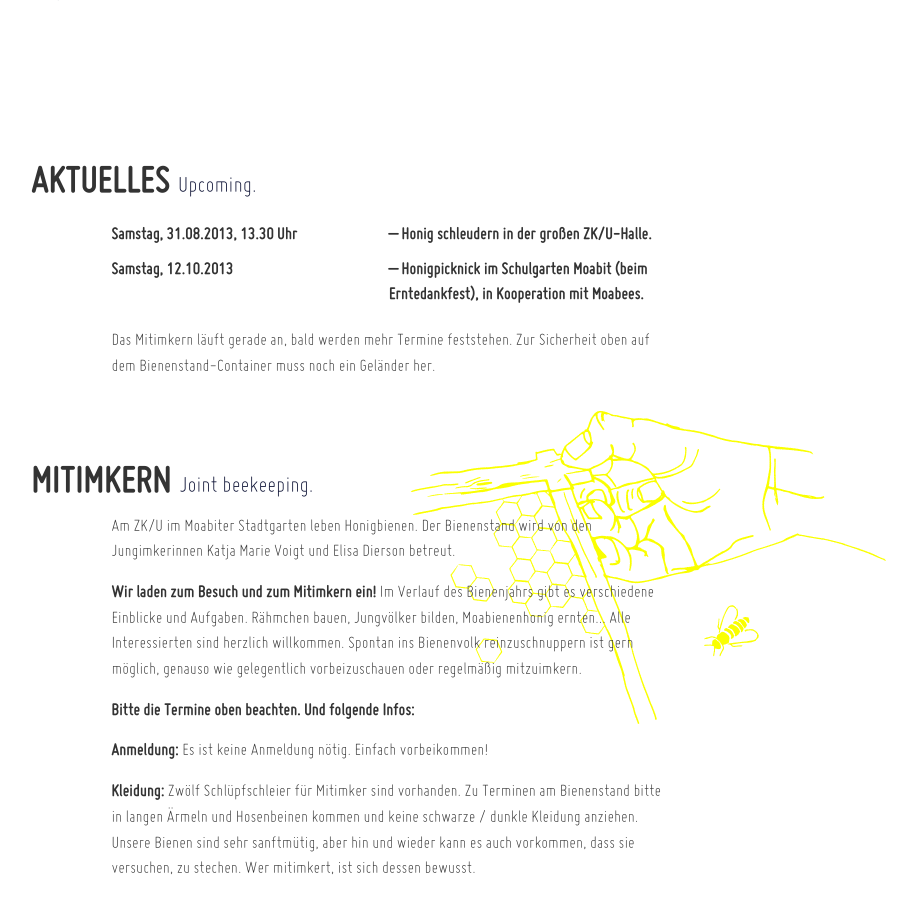
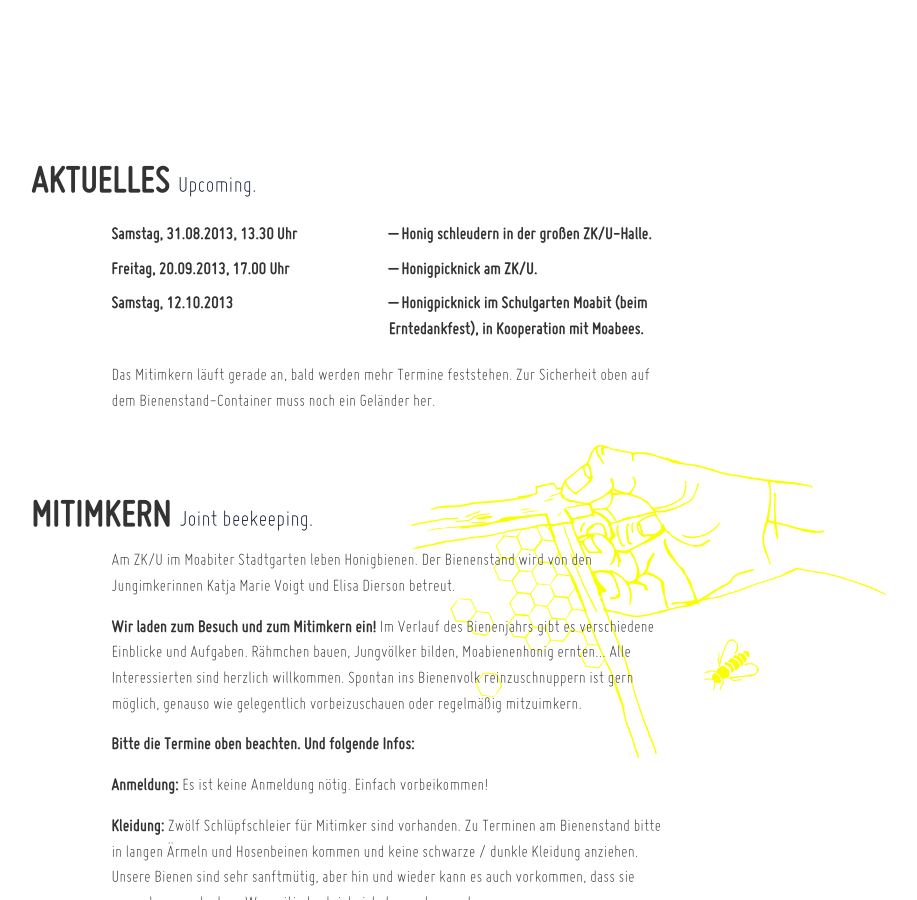
Before and after one commit to dieda/moabienen.berlin-bienenstadt.de, a Jekyll site: the page built from index.html, in a window 1280 px wide and 900 px high, scrolled down 324 px. Shown: the whole window, without its empty margins (251-1168 px from the left). Built offline with Jekyll 4.4.1, drawn with Linux system fonts in a browser that asks for light colours.

Commit message:
Add schedule date

```diff
--- a/index.html
+++ b/index.html
@@ -39,6 +39,13 @@ nav:
   </dd>
 
   <dt>
+    Freitag, 20.09.2013, 17.00 Uhr
+  </dt>
+  <dd>
+    Honigpicknick am ZK/U.
+  </dd>
+
+  <dt>
     Samstag, 12.10.2013
   </dt>
   <dd>
@@ -61,7 +68,7 @@ nav:
   Am ZK/U im Moabiter Stadtgarten leben Honigbienen. Der Bienenstand wird von den Jungimkerinnen Katja Marie Voigt und Elisa Dierson betreut.
 </p>
 <p>
-  <strong>Wir laden zum Besuch und zum Mitimkern ein!</strong> Im Verlauf des Bienenjahrs gibt es verschiedene Einblicke und Aufgaben. Rähmchen bauen, Jungvölker bilden, Moabienenhonig ernten... Alle Interessierten sind herzlich willkommen. Spontan ins Bienenvolk reinzuschnuppern ist gern möglich, genauso wie gelegentlich vorbeizuschauen oder regelmäßig mitzuimkern.
+  <strong>Wir laden zum Besuch und zum Mitimkern ein!</strong> Im Verlauf des Bienenjahrs gibt es verschiedene Einblicke und Aufgaben. Rähmchen bauen, Jungvölker bilden, Moabienenhonig ernten... Alle Interessierten sind herzlich willkommen. Spontan ins Bienenvolk reinzuschnuppern ist gern möglich, genauso wie gelegentlich vorbeizuschauen oder regelmäßig mitzuimkern.
 </p>
 <p>
   <strong>Bitte die Termine oben beachten. Und folgende Infos:</strong>
```
